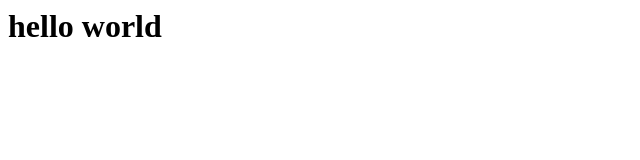
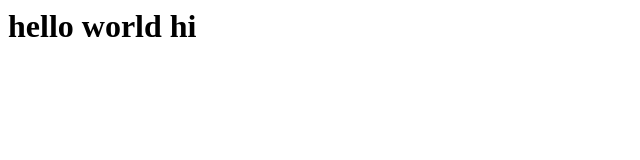
Before and after one commit to amit11passion/git-check, a plain HTML site: page index.html in a window 1280 px wide. Shown: the full height of the page, 0-640 px from the left. Drawn offline with Linux system fonts and the light colour scheme.

Commit message:
initial commit

```diff
--- a/index.html
+++ b/index.html
@@ -1,7 +1,7 @@
 <html>
 <head>
 
-    <h1>hello world</h1>
+    <h1>hello world hi</h1>
 </head>
 
 </html>
```
Also changed, not shown: app.js (added).
